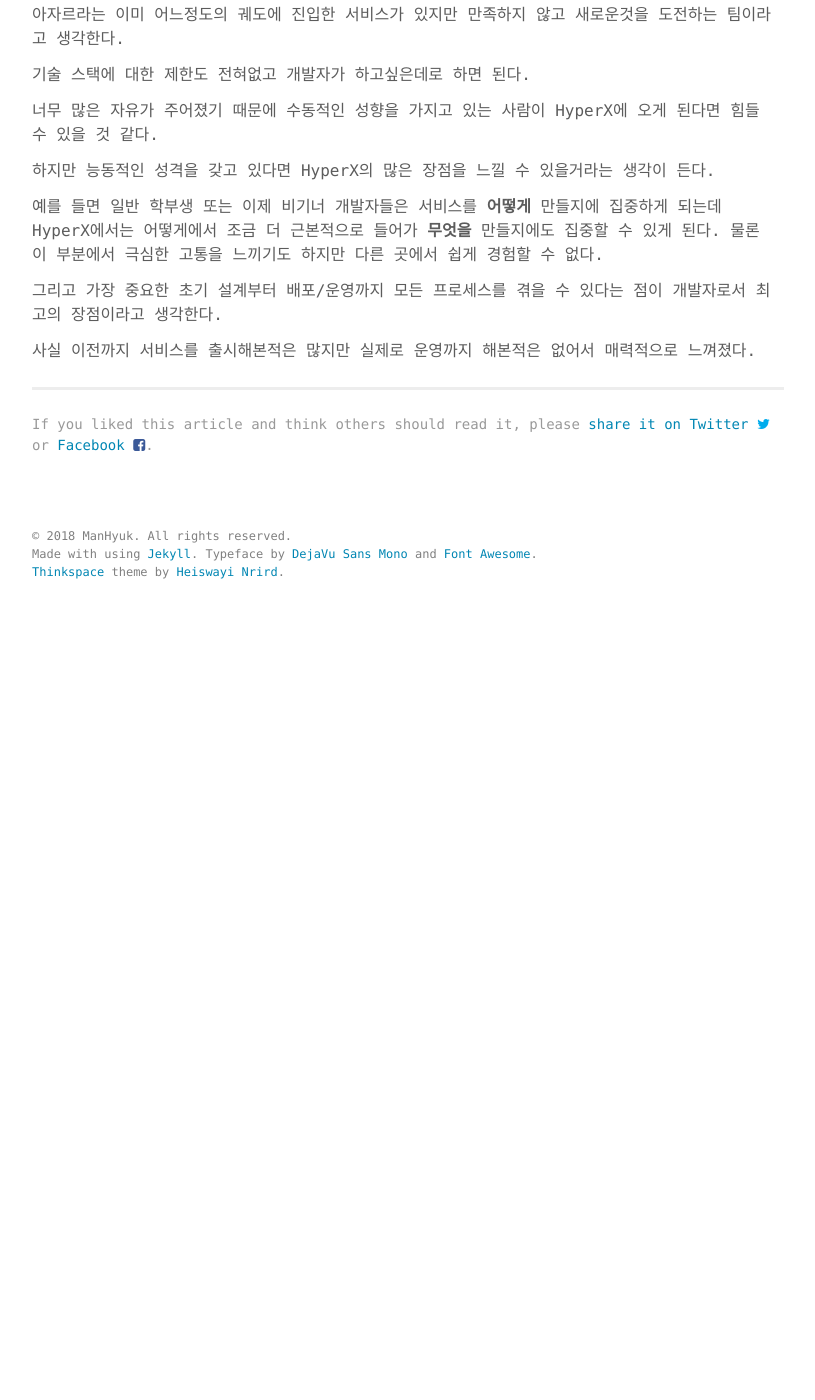
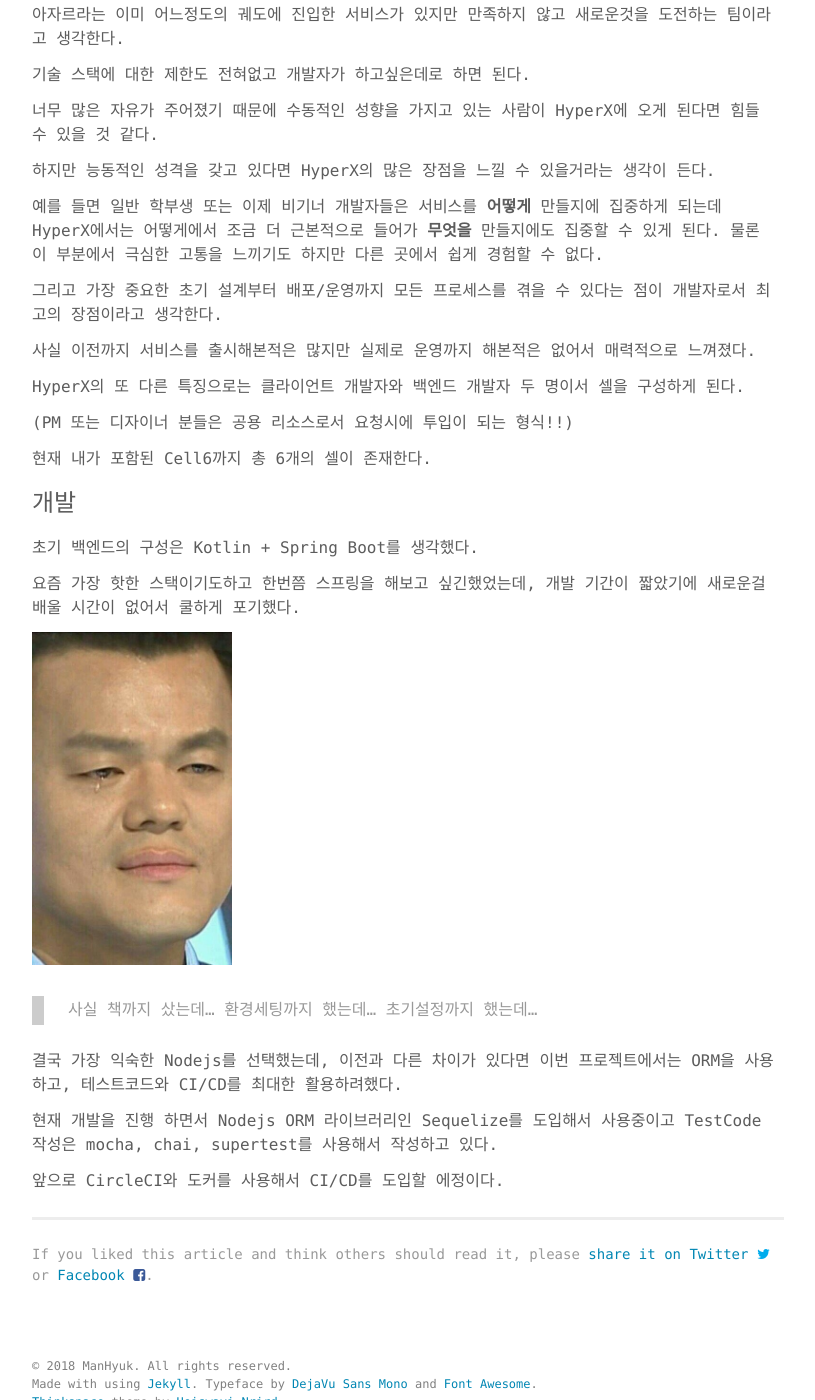
Before and after one commit to ManHyuk/ManHyuk.github.io, a Jekyll site: the page built from _posts/2018-08-05-hpcnt.md, in a window 1280 px wide and 1400 px high, scrolled down 1498 px. Shown: the whole window, without its empty margins (232-1047 px from the left). Built offline with Jekyll 4.4.1, drawn with Linux system fonts in a browser that asks for light colours; before the commit the page ends 2128 px from its top, so only the background shows below that.

Commit message:
내용 수정

```diff
--- a/_posts/2018-08-05-hpcnt.md
+++ b/_posts/2018-08-05-hpcnt.md
@@ -67,3 +67,27 @@ HyperX를 나타내는 말은 많지만 내가 와서 직접 느낀 HyperX는
 그리고 가장 중요한 초기 설계부터 배포/운영까지 모든 프로세스를 겪을 수 있다는 점이 개발자로서 최고의 장점이라고 생각한다.
 
 사실 이전까지 서비스를 출시해본적은 많지만 실제로 운영까지 해본적은 없어서 매력적으로 느껴졌다.
+
+
+HyperX의 또 다른 특징으로는 클라이언트 개발자와 백엔드 개발자 두 명이서 셀을 구성하게 된다.
+
+(PM 또는 디자이너 분들은 공용 리소스로서 요청시에 투입이 되는 형식!!)
+
+현재 내가 포함된 Cell6까지 총 6개의 셀이 존재한다.
+
+### 개발
+
+초기 백엔드의 구성은 Kotlin + Spring Boot를 생각했다.
+
+요즘 가장 핫한 스택이기도하고 한번쯤 스프링을 해보고 싶긴했었는데, 개발 기간이 짧았기에 새로운걸 배울 시간이 없어서 쿨하게 포기했다.
+
+<img src="/images/hpcnt/sad.jpg" alt="drawing" width="200px"/>
+> 사실 책까지 샀는데... 환경세팅까지 했는데... 초기설정까지 했는데...
+
+
+결국 가장 익숙한 Nodejs를 선택했는데, 이전과 다른 차이가 있다면 이번 프로젝트에서는 ORM을 사용하고, 테스트코드와 CI/CD를 최대한 활용하려했다.
+
+
+현재 개발을 진행 하면서 Nodejs ORM 라이브러리인 Sequelize를 도입해서 사용중이고 TestCode 작성은 mocha, chai, supertest를 사용해서 작성하고 있다.
+
+앞으로 CircleCI와 도커를 사용해서 CI/CD를 도입할 에정이다.
```
